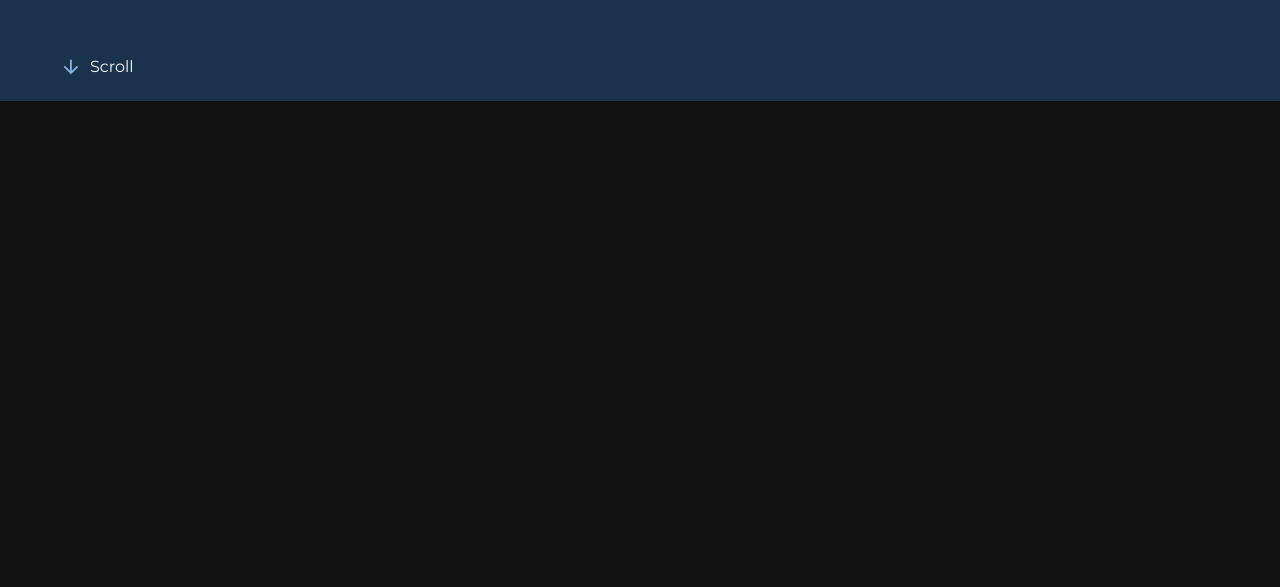
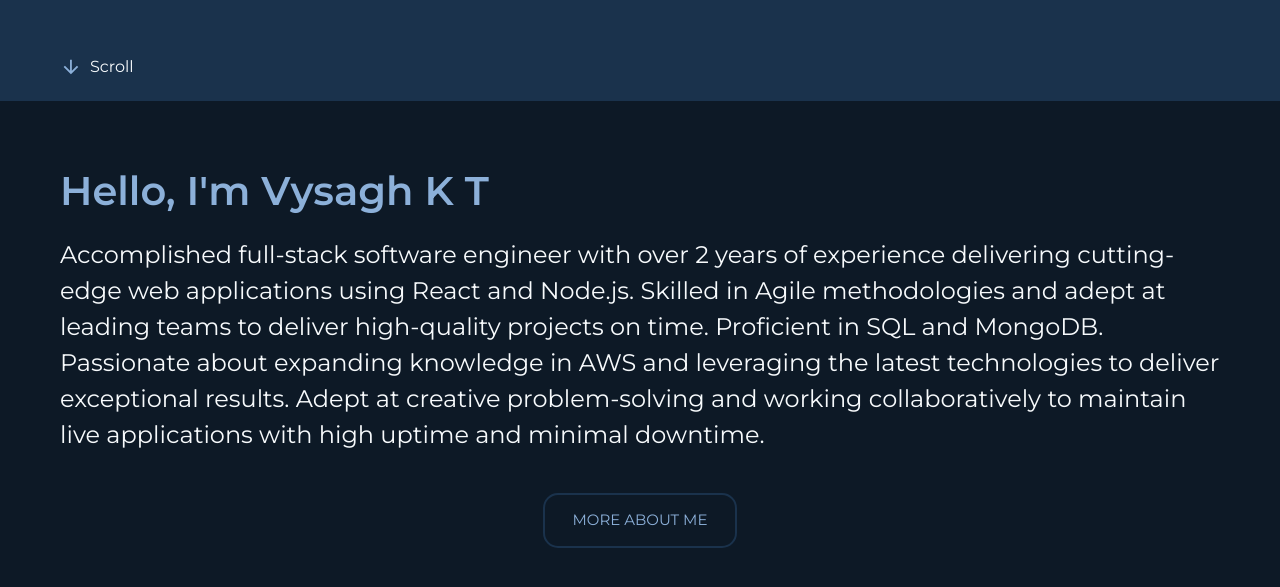
Before and after one commit to vysaghthambi/portfolio, a Next.js app: page /home in a window 1280 px wide. Shown: the part 699-1286 px from the top of the page. Before the commit the page ends 800 px from the top, so only its background shows below. Built offline with nearby package versions, Linux system fonts and the light colour scheme.

Commit message:
feat(home): added about section
added the about section in the home page to include some basic information

```diff
--- a/src/app/globals.css
+++ b/src/app/globals.css
@@ -24,20 +24,20 @@ a {
   text-decoration: none;
 }
 
+@media screen and (640px <=width) and (width < 768px) {
+  html {
+    font-size: 9px !important;
+  }
+}
+
+@media screen and (576px <=width) and (width < 740px) {
+  html {
+    font-size: 8px !important;
+  }
+}
+
 @media screen and (max-width: 575.98px) {
   html {
     font-size: 7px !important;
   }
 }
-
-@media screen and (max-width: 639.98px) {
-  html {
-    font-size: 8px !important;
-  }
-}
-
-@media screen and (max-width: 767.98px) {
-  html {
-    font-size: 9px !important;
-  }
-}
--- a/src/app/home/page.module.css
+++ b/src/app/home/page.module.css
@@ -13,8 +13,9 @@
   justify-content: center;
   z-index: 1;
   padding-left: 6rem;
+  padding-right: 6rem;
 
-  animation: 500ms ease-out 0s 1 slideInFromTop;
+  animation: 700ms ease-out 0s 1 slideInFromTop;
 }
 
 .HeroSection .TextContainer>div {
@@ -34,7 +35,19 @@
   position: absolute;
   bottom: 0;
 
-  animation: 500ms ease-out 0s 1 slideInFromBottom;
+  animation: 700ms ease-out 0s 1 slideInFromBottom;
+}
+
+.AboutSection:global(.MuiBox-root) {
+  display: flex;
+  flex-direction: column;
+
+  background-color: var(--mui-palette-primary-main);
+  padding: 6rem;
+}
+
+.AboutSection .AboutMoreLink {
+  align-self: center;
 }
 
 @keyframes slideInFromBottom {
--- a/src/app/home/page.tsx
+++ b/src/app/home/page.tsx
@@ -4,9 +4,11 @@ import Box from "@mui/material/Box";
 import ArrowDownwardIcon from "@mui/icons-material/ArrowDownward";
 
 import style from "./page.module.css";
+import { StyledLinkButton } from "@/components/common/StyledLinkButton/StyledLinkButton";
 
 export default function Home() {
   return (
+    <>
       <Box className={style.HeroSection}>
         <div className={style.TextContainer}>
           <Typography fontSize="2rem" fontWeight={400} letterSpacing=".2rem" color="text.primary">
@@ -27,5 +29,22 @@ export default function Home() {
         </div>
         <Box className={style.HeroSectionFooter} />
       </Box>
+
+      <Box className={style.AboutSection}>
+        <Typography fontSize="4rem" fontWeight={600} color="text.primary">
+          Hello, I'm Vysagh K T
+        </Typography>
+        <Typography fontSize="2.4rem" color="text.secondary" mt={2} mb={5}>
+          Accomplished full-stack software engineer with over 2 years of experience delivering
+          cutting-edge web applications using React and Node.js. Skilled in Agile methodologies and
+          adept at leading teams to deliver high-quality projects on time. Proficient in SQL and
+          MongoDB. Passionate about expanding knowledge in AWS and leveraging the latest
+          technologies to deliver exceptional results. Adept at creative problem-solving and working
+          collaboratively to maintain live applications with high uptime and minimal downtime.
+        </Typography>
+
+        <StyledLinkButton title="More About Me" href="/about" className={style.AboutMoreLink} />
+      </Box>
+    </>
   );
 }
--- /dev/null
+++ b/src/components/common/StyledLinkButton/StyledLinkButton.tsx
@@ -0,0 +1,36 @@
+"use client";
+
+import Link, { LinkProps } from "next/link";
+
+import { styled } from "@mui/material/styles";
+
+type StyledLinkButtonProps = {
+  title: string | React.ReactNode;
+  className?: string;
+} & LinkProps;
+
+export const StyledLinkButton = styled(
+  ({ title, className, ...props }: StyledLinkButtonProps) => (
+    <Link className={className} {...props}>
+      {title}
+    </Link>
+  ),
+  { name: "StyledLinkButton" },
+)(({ theme }) => ({
+  fontSize: "1.5rem",
+  color: theme.palette.text.primary,
+  padding: "1.4rem 2.8rem",
+  textTransform: "uppercase",
+  border: `2px solid ${theme.palette.secondary.main}`,
+  borderRadius: 15,
+  backgroundColor: "transparent",
+  transition: "backgroundColor 500ms",
+
+  width: "fit-content",
+
+  "&:hover": {
+    color: theme.palette.primary.main,
+    backgroundColor: theme.palette.text.primary,
+    borderColor: theme.palette.text.primary,
+  },
+}));
```
Lines whose indentation alone changed are shown as unchanged.
